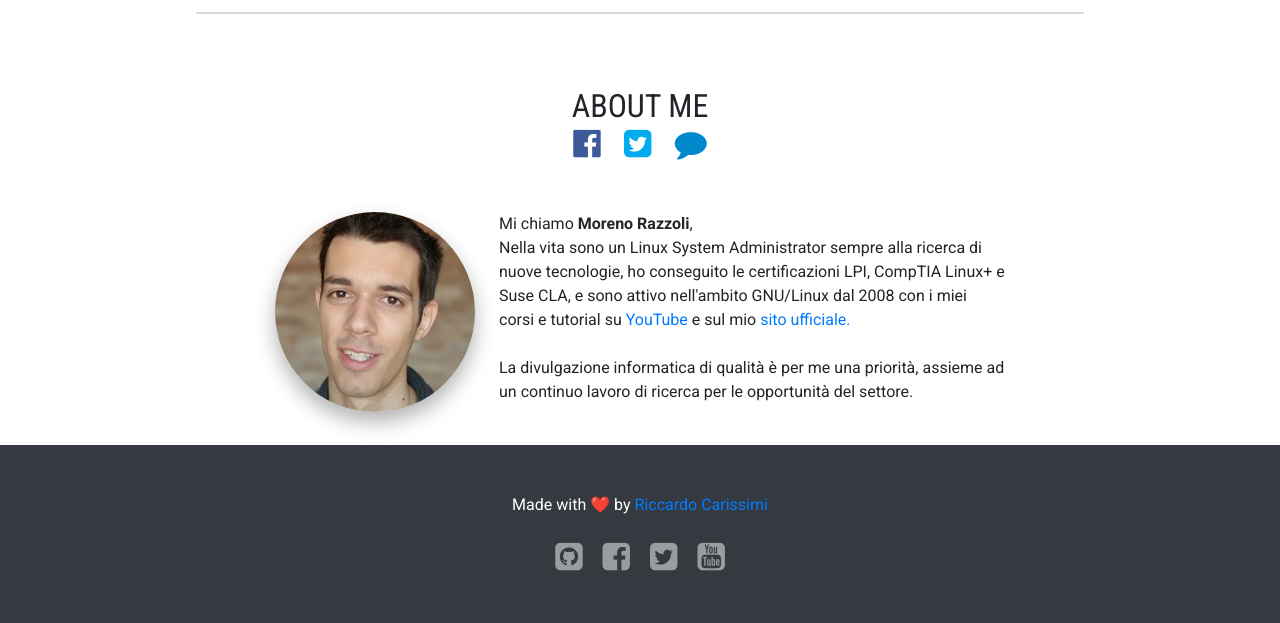
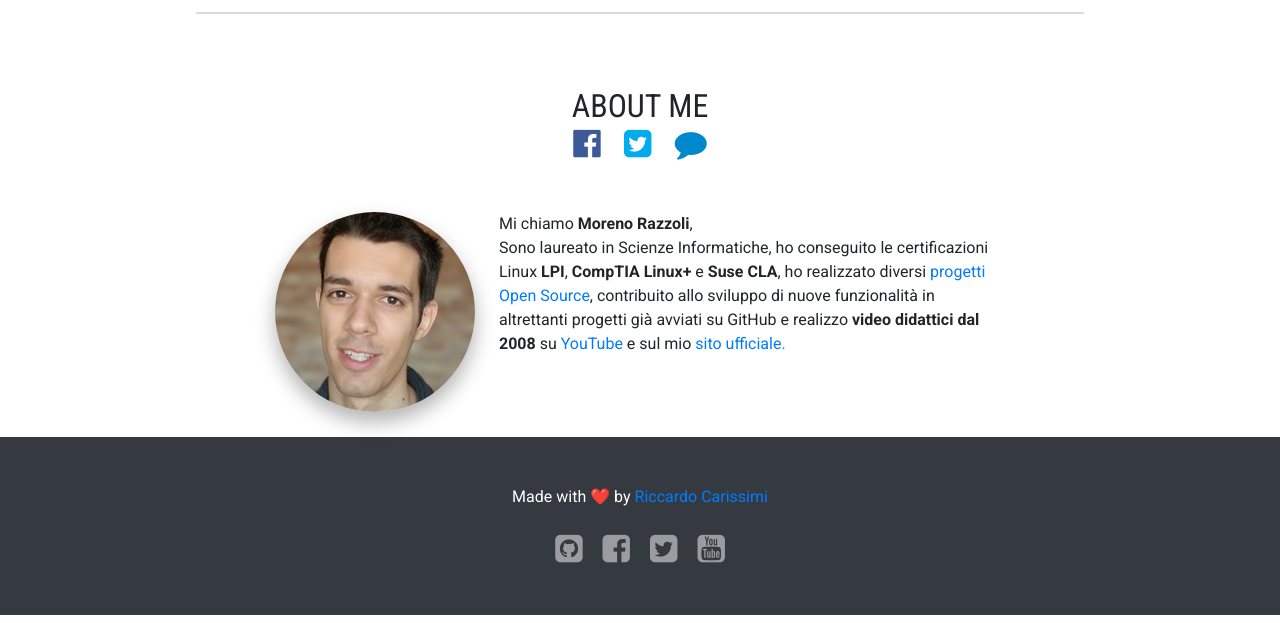
Before and after one commit to morrolinuxyt/m3, a PHP site: page / in a window 1280 px wide. Shown: the part 3769-4392 px from the top of the page. Run offline with PHP 8.4, Linux system fonts and the light colour scheme; some libraries are stand-ins or nearby versions.

Commit message:
updated bio

```diff
--- a/index.php
+++ b/index.php
@@ -338,14 +338,14 @@ AUTHOR: Riccardo Carissimi
           </h2>
           <img class="avatar float-left rounded-circle mr-4" src="img/moreno.jpg" alt="Moreno Razzoli" title="Moreno Razzoli">
           <p>
-            Mi chiamo <b>Moreno Razzoli</b>,<br>
-        	  Nella vita sono un Linux System Administrator sempre alla ricerca di nuove tecnologie,
-		        ho conseguito le certificazioni LPI, CompTIA Linux+ e Suse CLA, e sono attivo nell'ambito
-		        GNU/Linux dal 2008 con i miei corsi e tutorial su <a href="https://www.youtube.com/user/morrolinux/">YouTube</a> e sul
-		        mio <a href="https://morrolinux.it"> sito ufficiale.</a><br><br>
-            La divulgazione informatica di qualità è per me una priorità, assieme ad un continuo lavoro
-		        di ricerca per le opportunità del settore.
+                        Mi chiamo <b>Moreno Razzoli</b>,<br>
+                        Sono laureato in Scienze Informatiche, ho conseguito le certificazioni Linux <b>LPI</b>, <b>CompTIA Linux+</b> e <b>Suse CLA</b>,
+                        ho realizzato diversi <a href="https://morrolinux.it/progetti">progetti Open Source</a>,
+                        contribuito allo sviluppo di nuove funzionalità in altrettanti progetti già avviati su GitHub e
+                        realizzo <b>video didattici dal 2008</b> su <a href="https://www.youtube.com/user/morrolinux/">YouTube</a> e sul
+                        mio <a href="https://morrolinux.it"> sito ufficiale.</a><br><br>
           </p>
+
           <!-- <p>
           Effettivamente non avevo mai pensato a quanto potesse essere imbarazzante scriversi la propria pagina di “Chi sono”.<br /><br />
           Ebbene mi chiamo Moreno Razzoli, ho studiato Computer Science (Informatica) e sono appassionato di GNU/Linux e soluzioni Open Source, di cui parlo spesso sul mio canale YouTube
```
